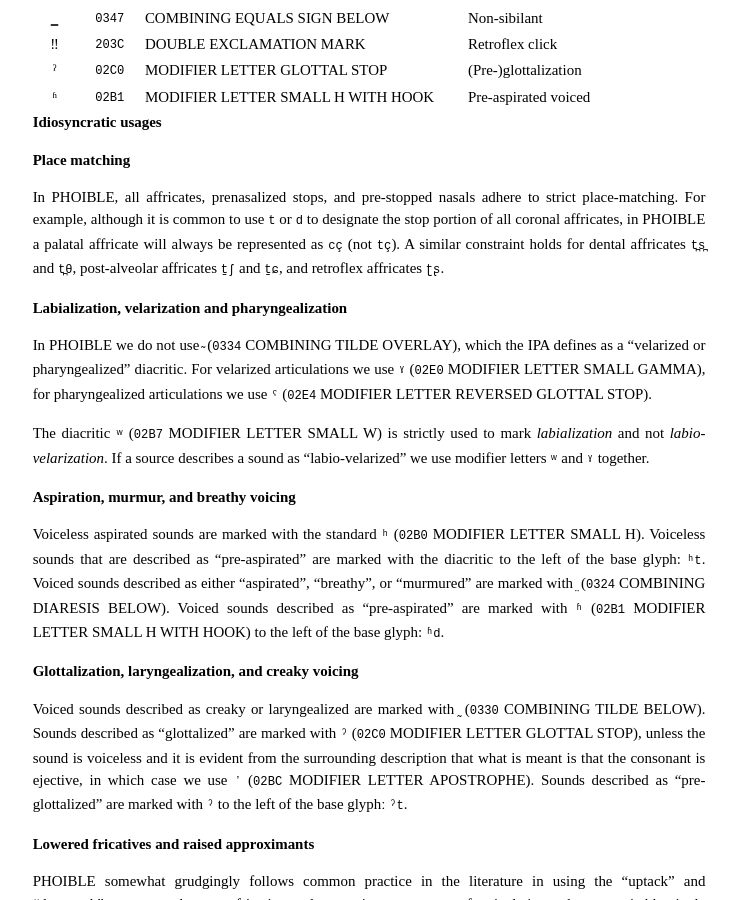
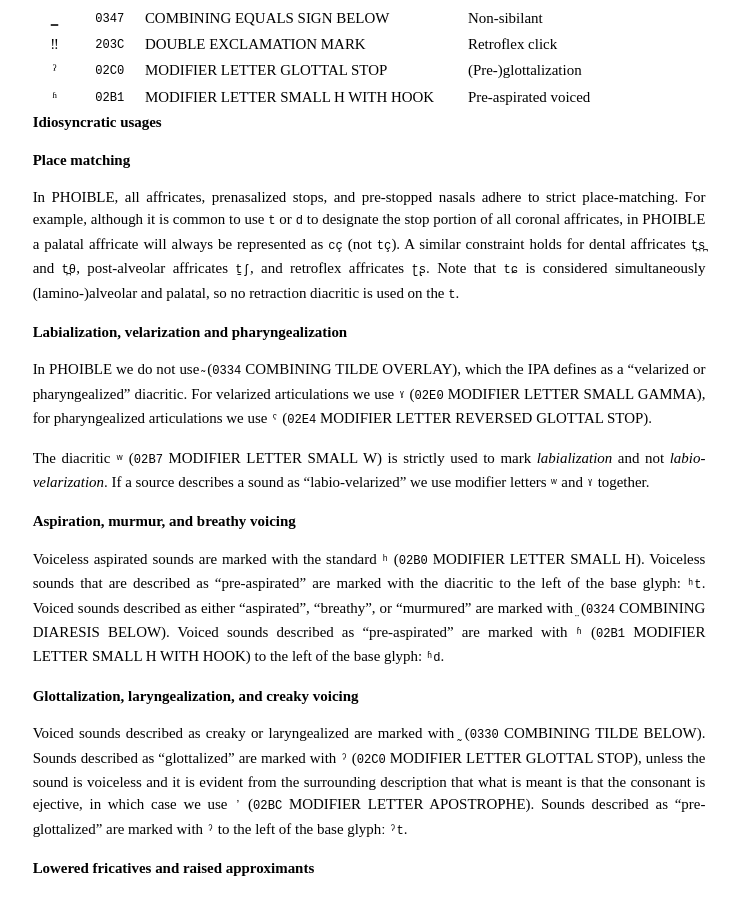
Before and after one commit to phoible/phoible.github.io, a Jekyll site: the page built from conventions.md, in a window 1280 px wide and 900 px high, scrolled down 1403 px. Shown: the whole window, without its empty margins (271-1010 px from the left). Built offline with Jekyll 4.4.1, drawn with Linux system fonts in a browser that asks for light colours; Markdown is read by kramdown in place of the engine named in the settings.

Commit message:
fix: remove retraction from alveolopalatal affricate

```diff
--- a/conventions.md
+++ b/conventions.md
@@ -43,13 +43,13 @@
 ͉      | `0349`    | COMBINING LEFT ANGLE BELOW           | Lenis
 ͓      | `0353`    | COMBINING X BELOW                    | Frictionalized
 ͇      | `0347`    | COMBINING EQUALS SIGN BELOW          | Non-sibilant
-‼     | `203C`    | DOUBLE EXCLAMATION MARK              | Retroflex click
+‼    | `203C`    | DOUBLE EXCLAMATION MARK              | Retroflex click
 ˀ     | `02C0`    | MODIFIER LETTER GLOTTAL STOP         | (Pre-)glottalization
 ʱ     | `02B1`    | MODIFIER LETTER SMALL H WITH HOOK    | Pre-aspirated voiced
 
 # Idiosyncratic usages
 ## Place matching
-In PHOIBLE, all affricates, prenasalized stops, and pre-stopped nasals adhere to strict place-matching. For example, although it is common to use `t` or `d` to designate the stop portion of all coronal affricates, in PHOIBLE a palatal affricate will always be represented as `cç` (not `tç`). A similar constraint holds for dental affricates `t̪s̪` and `t̪θ`, post-alveolar affricates `t̠ʃ` and `t̠ɕ`, and retroflex affricates `ʈʂ`.
+In PHOIBLE, all affricates, prenasalized stops, and pre-stopped nasals adhere to strict place-matching. For example, although it is common to use `t` or `d` to designate the stop portion of all coronal affricates, in PHOIBLE a palatal affricate will always be represented as `cç` (not `tç`). A similar constraint holds for dental affricates `t̪s̪` and `t̪θ`, post-alveolar affricates `t̠ʃ`, and retroflex affricates `ʈʂ`. Note that `tɕ` is considered simultaneously (lamino-)alveolar and palatal, so no retraction diacritic is used on the `t`.
 
 ## Labialization, velarization and pharyngealization
 In PHOIBLE we do not use `̴` (`0334` COMBINING TILDE OVERLAY), which the IPA defines as a “velarized or pharyngealized” diacritic. For velarized articulations we use `ˠ` (`02E0` MODIFIER LETTER SMALL GAMMA), for pharyngealized articulations we use `ˤ` (`02E4` MODIFIER LETTER REVERSED GLOTTAL STOP).
```
